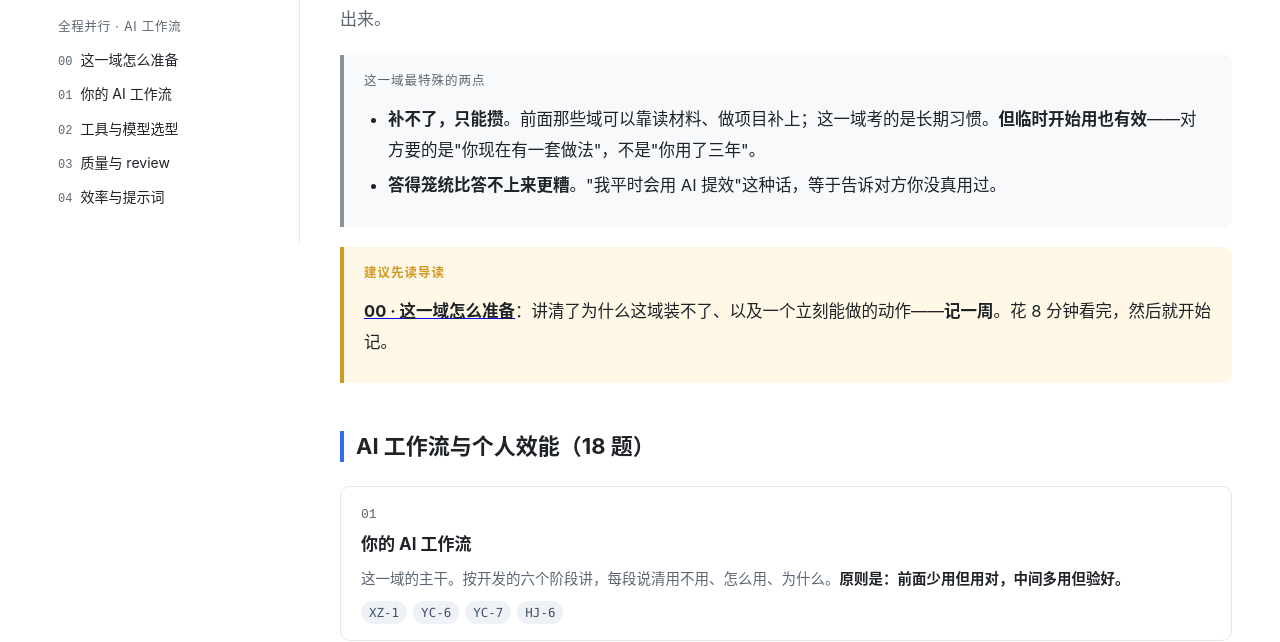
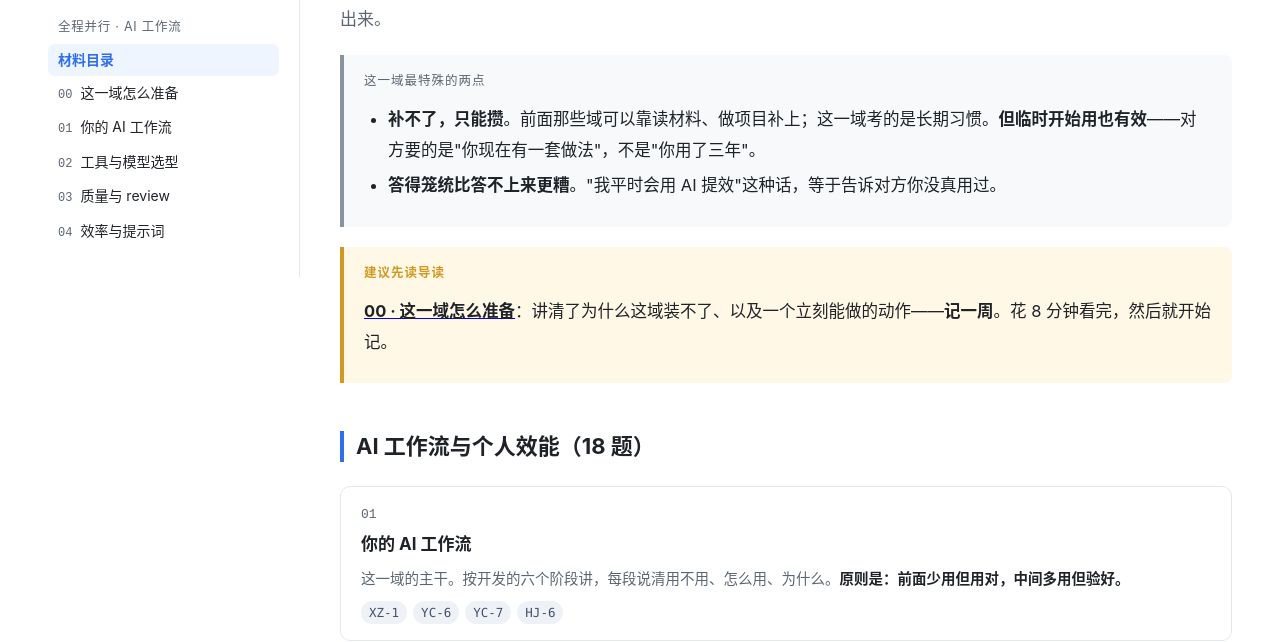
Before and after one commit to sandrewzq/ai-study, a plain HTML site: page ai-workflow/index.html in a window 1280 px wide. Shown: the part 159-801 px from the top of the page. Drawn offline with Linux system fonts and the light colour scheme.

Commit message:
给目录页的侧栏补上「当前页」的位置
## 问题

全站 58 个材料页的侧栏里，当前页都有高亮（.item.cur：浅蓝底 + 加粗）；
但 8 个目录页一个都没有——正好是入口页加 7 个步骤/专题目录页。

原因是结构性的：目录页的侧栏列的是**下一级**（材料页），当前页本身
不在列表里。唯一代表它的是分组标题 <div class="grp">，而那个只是个
灰字标签：不可点、没有"当前"状态。结果就是从材料页跳回目录页之后，
侧栏的高亮突然消失，看不出"自己在哪"；分组标题又长得像导航项，
容易被当成可点条目去点。

## 改法

在这 7 个目录页的材料列表最前面加一条「材料目录」并标 cur：

    步骤 1 · 打地基
      ▸ 材料目录          ← 新增，高亮（链接指向自己）
      00 先认识这几个词
      ...

链接指向自己这一点和材料页一致——材料页的 cur 项也是 href 指向自己。

这样目录页和材料页的侧栏结构就同构了：分组标题 + 一组条目 + 当前项高亮。
命名也沿用入口页目录树里的叫法（那里就是用「材料目录」指这些链接）。

## 入口页不动

入口页的侧栏第一组「本页」里的三项（从哪开始 / 完整目录 / 学习计划全文）
本身就是指向自己的区块锚点，而且组名已经写在说"这是本页"。
给它再标一个 cur 反而会把"三个平级的区块"说成"其中一个是当前页"。

## 校验

1462 个链接有效、图例图说齐备、ASCII 图清零、敏感词零命中、
66 页 × 3 视口无横向溢出。高亮覆盖：65/66（剩的入口页见上）。

```diff
--- a/ai-workflow/index.html
+++ b/ai-workflow/index.html
@@ -20,6 +20,7 @@
   <a class="up" href="../index.html#plan">学习计划全文</a>
   <div class="grp">全程并行 · AI 工作流</div>
   <ul>
+    <li><a class="item cur" href="index.html"><span>材料目录</span></a></li>
     <li><a class="item" href="00-how-to-study.html"><span class="n">00</span><span>这一域怎么准备</span></a></li>
     <li><a class="item" href="01-my-workflow.html"><span class="n">01</span><span>你的 AI 工作流</span></a></li>
     <li><a class="item" href="02-tools-and-models.html"><span class="n">02</span><span>工具与模型选型</span></a></li>
```
Also changed, not shown: ops-delivery/index.html (+1 -0 lines), step-1-foundation/index.html (+1 -0 lines), step-2-systems/index.html (+1 -0 lines), step-3-frontend-and-cost/index.html (+1 -0 lines), step-4-storytelling/index.html (+1 -0 lines), step-5-final-prep/index.html (+1 -0 lines).
